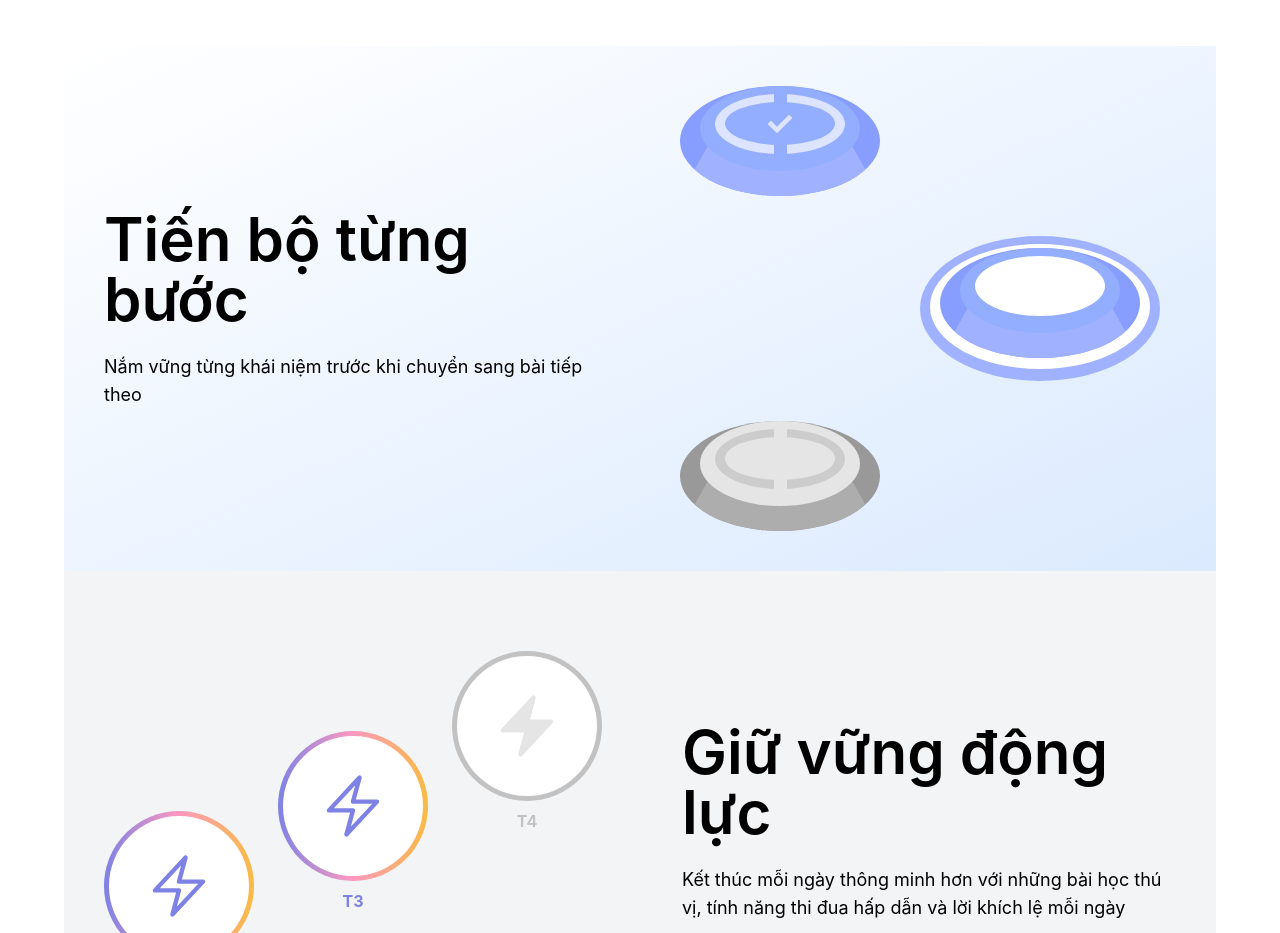
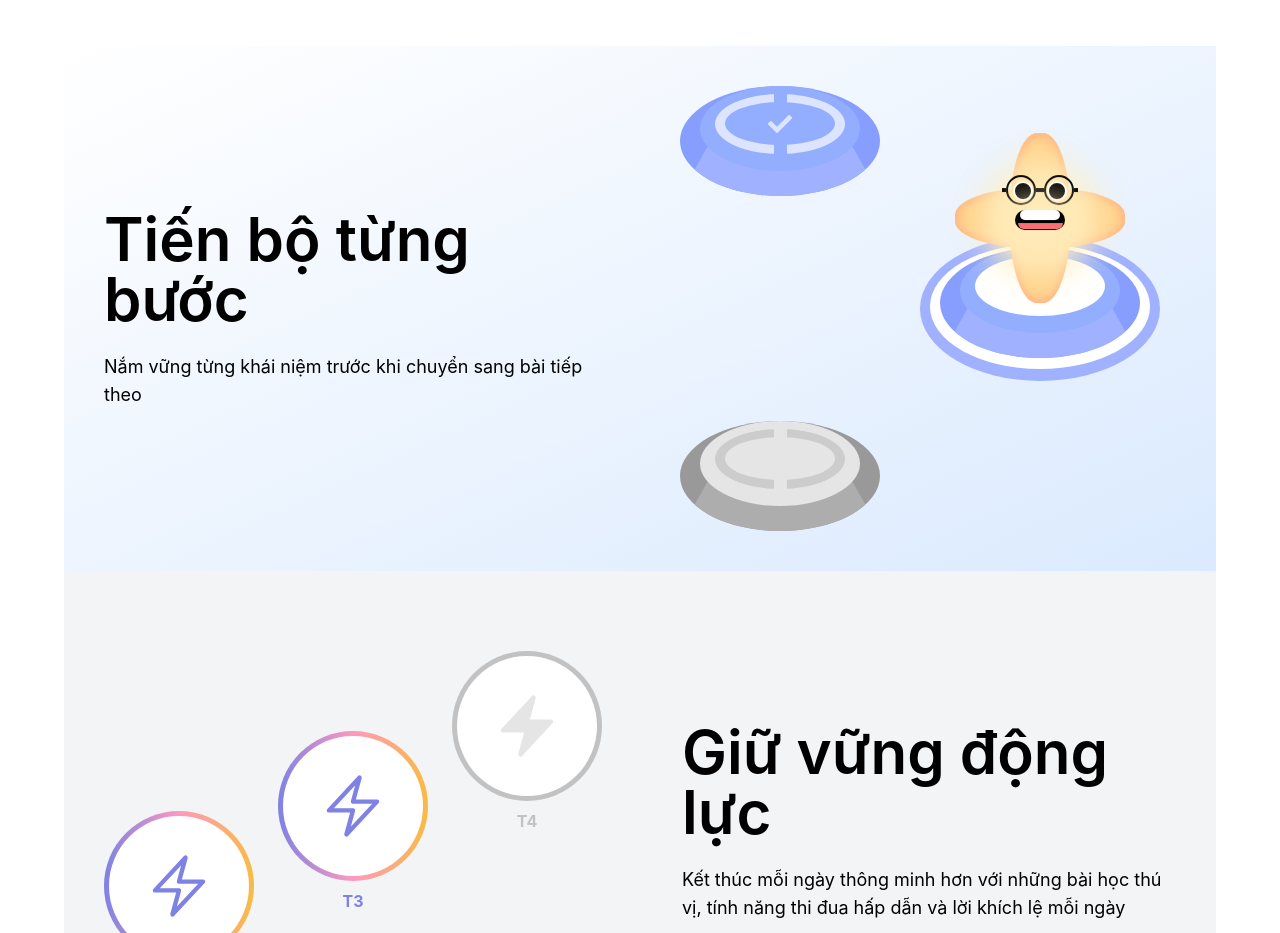
Before and after one commit to PainInVein/StemotionFEDep, a React (Vite) app: page / in a window 1280 px wide. Shown: the part 1680-2613 px from the top of the page. Built offline with nearby package versions, Linux system fonts and the light colour scheme; no server answers.

Commit message:
#2 update UI landing page

```diff
--- /dev/null
+++ b/src/pages/Customer/LandingPage/LandingPage.css
@@ -0,0 +1,8 @@
+@keyframes float {
+  0%, 100% {
+    transform: translateY(0);
+  }
+  50% {
+    transform: translateY(-8px);
+  }
+}
--- a/src/pages/Customer/LandingPage/LandingPage.jsx
+++ b/src/pages/Customer/LandingPage/LandingPage.jsx
@@ -8,6 +8,7 @@ import Backround_02 from '../../../assets/bg-02.png'
 import LoginModal from "../LoginPage/LoginPage";
 import { FaCheck } from "react-icons/fa";
 import { HiOutlineBolt, HiBolt } from "react-icons/hi2";
+import './LandingPage.css';
 
 const LandingPage = () => {
   const features = [
@@ -189,7 +190,54 @@ const LandingPage = () => {
                                 border-b-[90px] border-b-[#A0B2FF]
                                 rounded-[100%] absolute flex justify-center">
                       <div className="w-[160px] h-[85px] bg-[#94AEFF] rounded-[50%] pb-3 pt-2 flex justify-center absolute">
-                        <div className="w-[130px] h-[60px] bg-[#FFF] rounded-[50%] flex justify-center">
+                        <div className="w-[130px] h-[60px] bg-[#FFF] rounded-[50%] flex justify-center relative ">
+                          {/* Hinh ngoi sao */}
+                          <div className="w-[170px] h-[170px] animate-[float_2.5s_ease-in-out_infinite] absolute -top-[115px]">
+
+                            {/* thanh ngang */}
+                            <div className="absolute top-1/2 -translate-y-1/2 h-[60px] w-full bg-[#FFD28A] rounded-[45%] shadow-[inset_4px_0_8px_rgba(255,165,128,0.6),inset_-4px_0_8px_rgba(255,165,128,0.6)]" />
+                            {/* thanh dọc */}
+                            <div className="absolute left-1/2 -translate-x-1/2 w-[60px] h-full bg-[#FFD28A] rounded-[45%] shadow-[inset_0_4px_8px_rgba(255,165,128,0.6),inset_0_-4px_8px_rgba(255,165,128,0.6)]">
+                              {/* lớp che giữa */}
+                              <div className="absolute left-1/2 top-1/2
+                -translate-x-1/2 -translate-y-1/2
+                w-[80px] h-[80px]
+                bg-[#FFE7B0] rounded-full shadow-[0_0_35px_18px_rgba(255,240,194,0.9)]" />
+                              {/* mắt */}
+                              <div className="absolute top-1/3 left-1/2 -translate-x-1/2 -translate-y-1/2
+                                              flex items-center">
+                                <div className="w-1 h-1 bg-black"></div>
+                                <div className="w-[30px] h-[30px] bg-none rounded-full flex justify-center items-center border-2 border-black">
+                                  <div className="w-[25px] h-[25px] bg-none rounded-full">
+                                    <div className="w-[20px] h-[20px] bg-black rounded-full mt-1 ml-1 border-2 border-white">
+
+                                    </div>
+                                  </div>
+                                </div>
+                                <div className="w-2 h-1 bg-black"></div>
+
+                                <div className="w-[30px] h-[30px] bg-none rounded-full flex justify-center items-center border-2 border-black">
+                                  <div className="w-[25px] h-[25px] bg-none rounded-full">
+                                    <div className="w-[20px] h-[20px] bg-black rounded-full mt-1 mr-1 border-2 border-white">
+
+                                    </div>
+                                  </div>
+                                </div>
+                                <div className="w-1 h-1 bg-black"></div>
+                              </div>
+
+                              {/* miệng */}
+                              <div className="absolute top-[45%] left-1/2 -translate-x-1/2">
+                                <div className="w-[50px] h-[20px] bg-black rounded-full mx-auto  shadow-[0_0_30px_12px_rgba(255,240,194,0.7)]">
+                                  <div className="w-[40px] h-[10px] bg-white rounded-full mx-auto"></div>
+                                  <div className="w-[45px] h-[6px] bg-red-400 rounded-b-full mt-[3.5px] mx-auto"></div>
+                                </div>
+                              </div>
+
+                            </div>
+
+
+                          </div>
                         </div>
                       </div>
                     </div>
@@ -213,10 +261,7 @@ const LandingPage = () => {
                   </div>
                 </div>
               </div>
-
-
             </div>
-
           </div>
 
           <div className="flex flex-row bg-gray-100">
```
